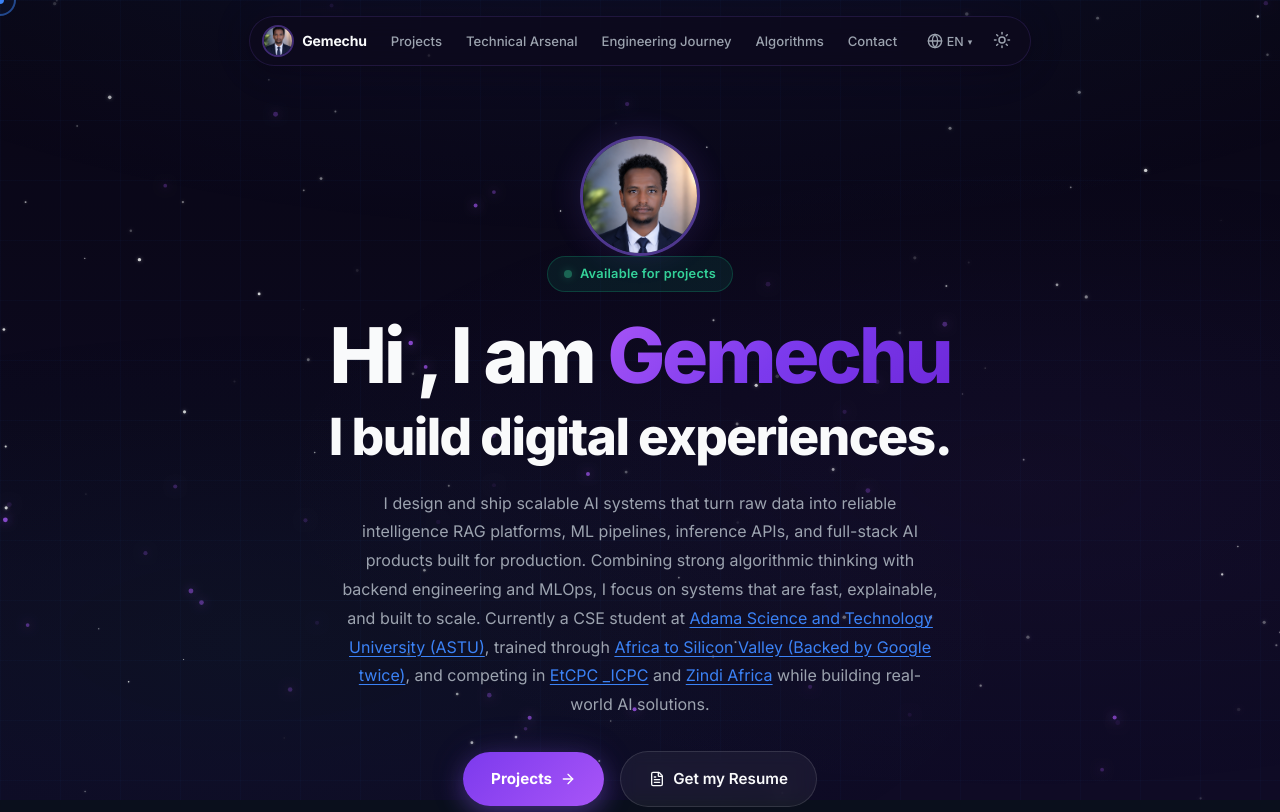
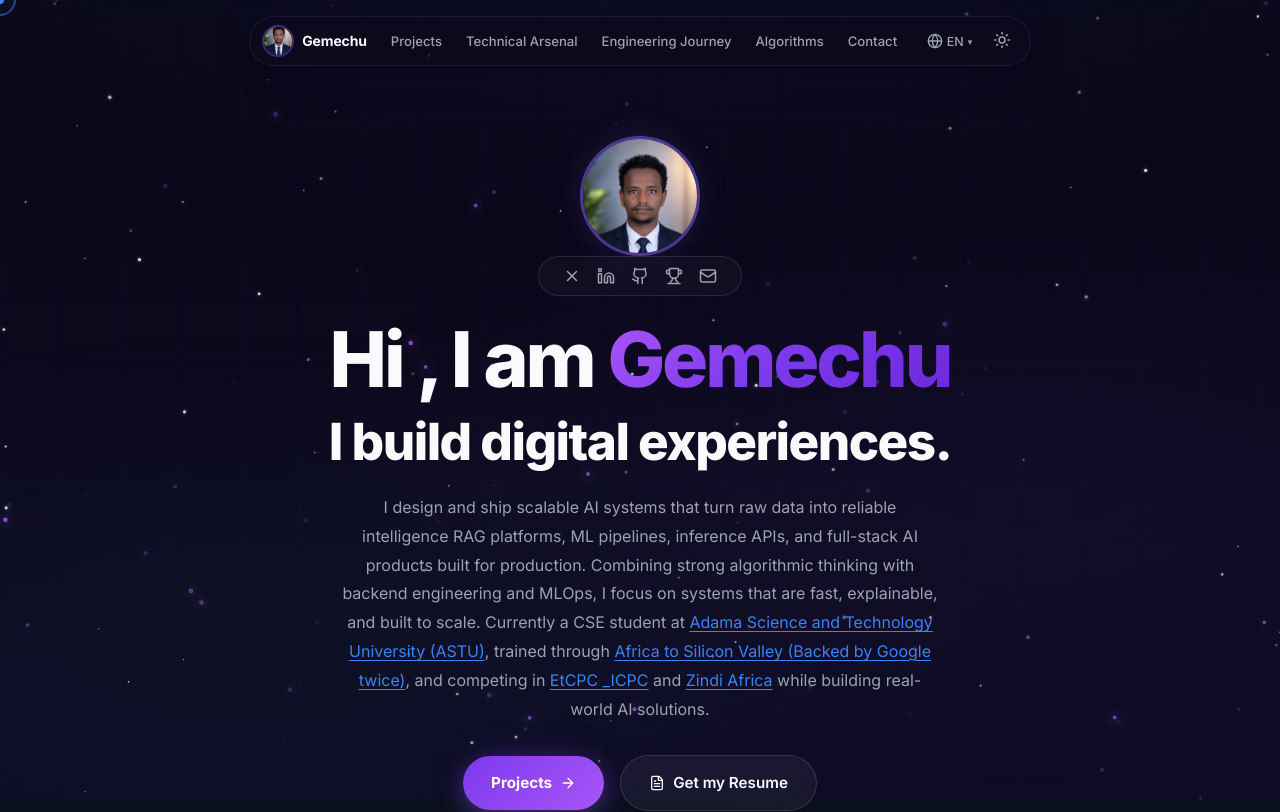
Before and after one commit to game-ale/game, a Next.js app: page / in a window 1280 px wide. Shown: the top 812 px of the page. Built offline with nearby package versions, Linux system fonts and the light colour scheme.

Commit message:
Replace availability badge with social links row in hero

```diff
--- a/src/components/sections/Hero.module.css
+++ b/src/components/sections/Hero.module.css
@@ -58,34 +58,30 @@
     }
 }
 
-/* ─── Availability Badge ─── */
-.badge {
+/* ─── Social Badge Row ─── */
+.socialBadge {
     display: inline-flex;
     align-items: center;
-    gap: 8px;
-    padding: 6px 16px;
+    gap: 16px;
+    padding: 10px 24px;
     border-radius: 9999px;
-    background: rgba(16, 185, 129, 0.1);
-    border: 1px solid rgba(16, 185, 129, 0.25);
-    color: #34d399;
-    font-size: 0.8rem;
-    font-weight: 600;
+    background: rgba(255, 255, 255, 0.03);
+    border: 1px solid rgba(255, 255, 255, 0.1);
     margin-bottom: var(--space-6);
-    letter-spacing: 0.02em;
+    backdrop-filter: blur(8px);
 }
 
-.badgeDot {
-    width: 8px;
-    height: 8px;
-    border-radius: 50%;
-    background: #34d399;
-    box-shadow: 0 0 8px rgba(52, 211, 153, 0.6);
-    animation: blink 2s ease-in-out infinite;
+.socialIcon {
+    color: var(--text-tertiary);
+    transition: all var(--transition-fast);
+    display: flex;
+    align-items: center;
+    justify-content: center;
 }
 
-@keyframes blink {
-    0%, 100% { opacity: 1; }
-    50% { opacity: 0.4; }
+.socialIcon:hover {
+    color: var(--accent-blue);
+    transform: translateY(-2px);
 }
 
 /* ─── Heading ─── */
--- a/src/components/sections/Hero.tsx
+++ b/src/components/sections/Hero.tsx
@@ -1,7 +1,7 @@
 "use client";
 
 import { motion } from "framer-motion";
-import { ArrowRight, FileText } from "lucide-react";
+import { ArrowRight, FileText, Github, Linkedin, Mail, Trophy, X } from "lucide-react";
 import NextImage from "next/image";
 import styles from "./Hero.module.css";
 import { useTranslation } from "@/i18n/LanguageContext";
@@ -30,15 +30,28 @@ export default function Hero() {
                     />
                 </motion.div>
 
-                {/* Availability Badge */}
+                {/* Social Links Row */}
                 <motion.div
-                    className={styles.badge}
+                    className={styles.socialBadge}
                     initial={{ opacity: 0, y: 10 }}
                     animate={{ opacity: 1, y: 0 }}
                     transition={{ delay: 0.4, duration: 0.5 }}
                 >
-                    <span className={styles.badgeDot} />
-                    {t.hero.availableBadge || "Available for projects"}
+                    <a href="https://x.com/alemu_geme88545" target="_blank" rel="noopener noreferrer" aria-label="X (Twitter)" className={styles.socialIcon}>
+                        <X size={18} />
+                    </a>
+                    <a href="https://www.linkedin.com/in/gemechu-alemu-bedasa/" target="_blank" rel="noopener noreferrer" aria-label="LinkedIn" className={styles.socialIcon}>
+                        <Linkedin size={18} />
+                    </a>
+                    <a href="https://github.com/game-ale/" target="_blank" rel="noopener noreferrer" aria-label="GitHub" className={styles.socialIcon}>
+                        <Github size={18} />
+                    </a>
+                    <a href="https://zindi.africa/users/game_ale" target="_blank" rel="noopener noreferrer" aria-label="Zindi" className={styles.socialIcon}>
+                        <Trophy size={18} />
+                    </a>
+                    <a href="mailto:alemugemechu44@mail.com" aria-label="Email" className={styles.socialIcon}>
+                        <Mail size={18} />
+                    </a>
                 </motion.div>
 
                 {/* Main Heading */}
```
